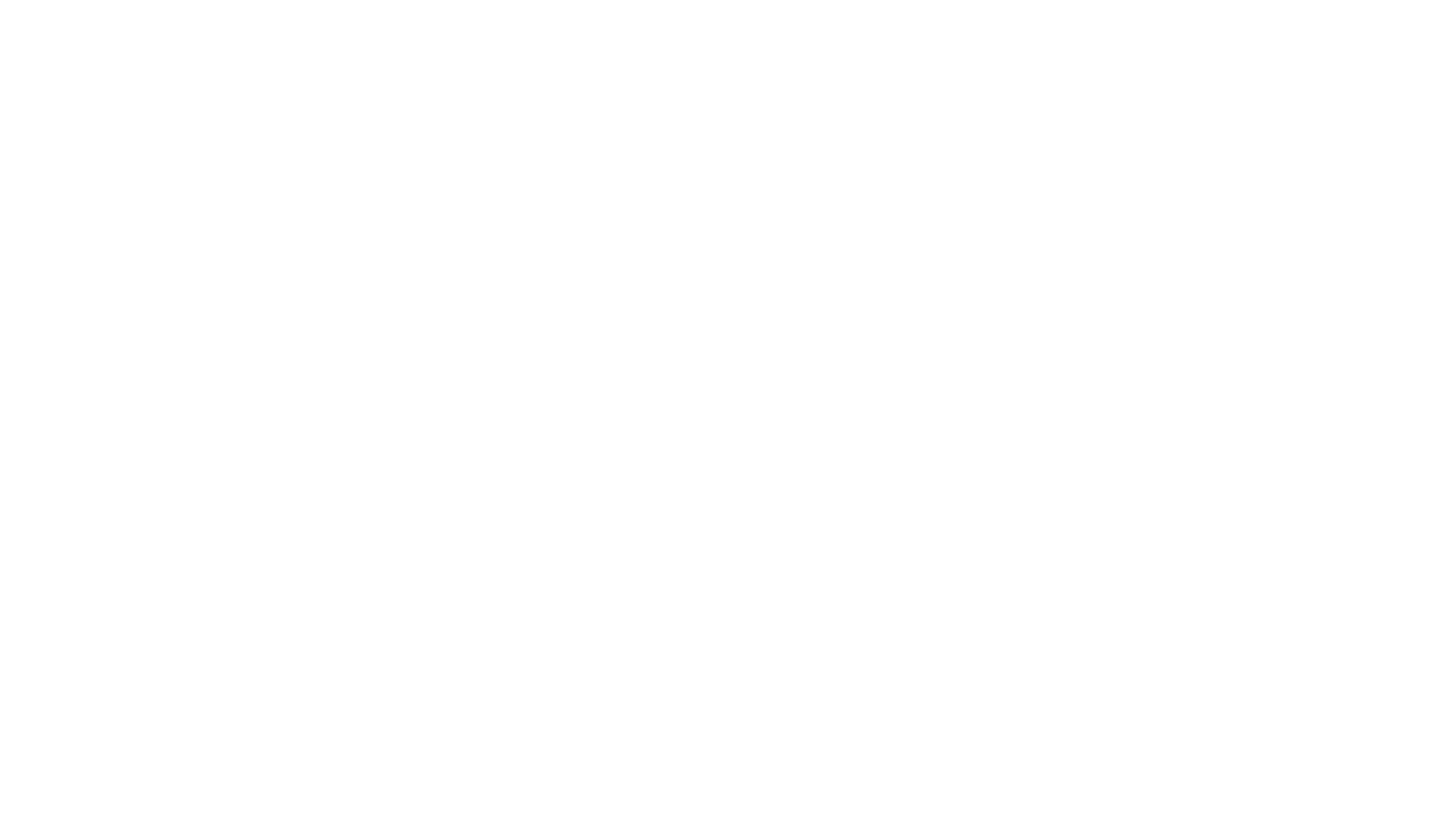
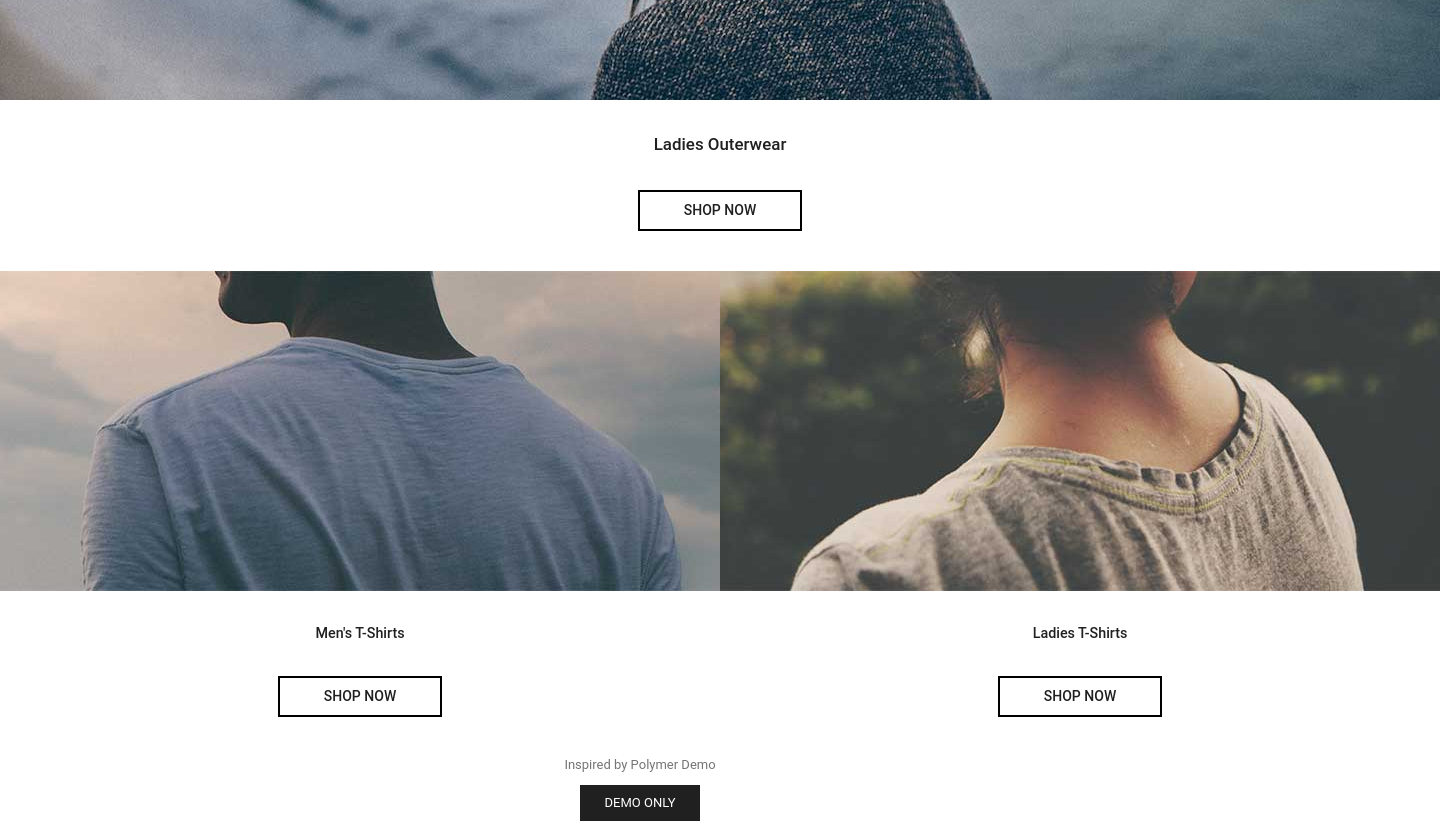
Before and after one commit to Gizzz/wear-shop-app, a React app: page / in a window 1280 px wide. Shown: the part 840-1661 px from the top of the page, 1440 px wide, since content can reach past the window. Before the commit the page ends 800 px from the top, so only its background shows below. Built offline with nearby package versions, Linux system fonts and the light colour scheme; a web font is replaced by a local one.

Commit message:
split index.html into components, add stub for list component

```diff
--- a/frontend/App.js
+++ b/frontend/App.js
@@ -1,15 +1,32 @@
 import React from "react";
 import ReactDOM from "react-dom";
-import { BrowserRouter } from "react-router-dom";
+import { BrowserRouter, Route } from "react-router-dom";
 
 import Header from "./Header";
+import Footer from "./Footer";
+import IndexPageContent from "./IndexPageContent";
 
 const App = () => (
-  <BrowserRouter>
-    <div className="app">
-      <Header></Header>
-    </div>
-  </BrowserRouter>
+	<BrowserRouter>
+		<div className="app">
+			<Header />
+			<section className="main">
+				<div className="wrapper">
+					<Route exact path="/" component={IndexPageContent} />
+					<Route path="/list/:category" component={List} />
+				</div>
+			</section>
+			<Footer />
+		</div>
+	</BrowserRouter>
 );
 
+/* eslint-disable react/prop-types */
+const List = (props) => (
+	<div>
+		<h1>List component { props.match.params.category }</h1>
+	</div>
+);
+/* eslint-enable react/prop-types */
+
 ReactDOM.render(<App />, document.getElementById("root"));
--- /dev/null
+++ b/frontend/Footer.js
@@ -0,0 +1,10 @@
+import React from "react";
+
+const Footer = () => (
+	<footer className="page">
+		<a href="https://shop.polymer-project.org/">Inspired by Polymer Demo</a>
+		<div className="demo-label">Demo Only</div>
+	</footer>
+);
+
+export default Footer;
--- a/frontend/Header.js
+++ b/frontend/Header.js
@@ -1,21 +1,22 @@
 import React from "react";
+import { Link, NavLink } from "react-router-dom";
 
 const Header = () => (
 	<header className="page">
 		<div className="topline">
-			<h1><a href="/" className="logo">SHOP</a></h1>
-			<a href="/cart" className="cart">
+			<h1><Link to="/" className="logo">SHOP</Link></h1>
+			<Link to="/cart" className="cart">
 				<svg viewBox="0 0 24 24" preserveAspectRatio="xMidYMid meet" style={{ display: "block", width: "100%", height: "100%" }}>
 					<g><path fill="#202020" d="M7 18c-1.1 0-1.99.9-1.99 2S5.9 22 7 22s2-.9 2-2-.9-2-2-2zM1 2v2h2l3.6 7.59-1.35 2.45c-.16.28-.25.61-.25.96 0 1.1.9 2 2 2h12v-2H7.42c-.14 0-.25-.11-.25-.25l.03-.12.9-1.63h7.45c.75 0 1.41-.41 1.75-1.03l3.58-6.49c.08-.14.12-.31.12-.48 0-.55-.45-1-1-1H5.21l-.94-2H1zm16 16c-1.1 0-1.99.9-1.99 2s.89 2 1.99 2 2-.9 2-2-.9-2-2-2z"></path></g>
 				</svg>
-			</a>
+			</Link>
 		</div>
 		<nav>
 			<ul>
-				<li><a href="/list/mens_outerwear">Men's Outerwear</a></li>
-				<li><a href="/list/ladies_outerwear">Ladies Outerwear</a></li>
-				<li><a href="/list/mens_tshirts">Men's T-Shirts</a></li>
-				<li><a href="/list/ladies_tshirts">Ladies T-Shirts</a></li>
+				<li><NavLink to="/list/mens_outerwear">Men's Outerwear</NavLink></li>
+				<li><NavLink to="/list/ladies_outerwear">Ladies Outerwear</NavLink></li>
+				<li><NavLink to="/list/mens_tshirts">Men's T-Shirts</NavLink></li>
+				<li><NavLink to="/list/ladies_tshirts">Ladies T-Shirts</NavLink></li>
 			</ul>
 		</nav>
 	</header>
--- /dev/null
+++ b/frontend/IndexPageContent.js
@@ -0,0 +1,31 @@
+import React from "react";
+import { Link } from "react-router-dom";
+
+const IndexPageContent = () => (
+	<div className="content index">
+		<div className="category mens_outerwear">
+			<Link className="banner" to="/list/mens_outerwear"></Link>
+			<h2>Men's Outerwear</h2>
+			<Link to="/list/mens_outerwear" className="btn">SHOP NOW</Link>
+		</div>
+		<div className="category ladies_outerwear">
+			<Link className="banner" to="/list/ladies_outerwear"></Link>
+			<h2>Ladies Outerwear</h2>
+			<Link to="/list/ladies_outerwear" className="btn">SHOP NOW</Link>
+		</div>
+		<div className="row">
+			<div className="category mens_tshirts half-width">
+				<Link className="banner" to="/list/mens_tshirts"></Link>
+				<h2>Men's T-Shirts</h2>
+				<Link to="/list/mens_tshirts" className="btn">SHOP NOW</Link>
+			</div>
+			<div className="category ladies_tshirts half-width">
+				<Link className="banner" to="/list/ladies_tshirts"></Link>
+				<h2>Ladies T-Shirts</h2>
+				<Link to="/list/ladies_tshirts" className="btn">SHOP NOW</Link>
+			</div>
+		</div>
+	</div>
+);
+
+export default IndexPageContent;
```
